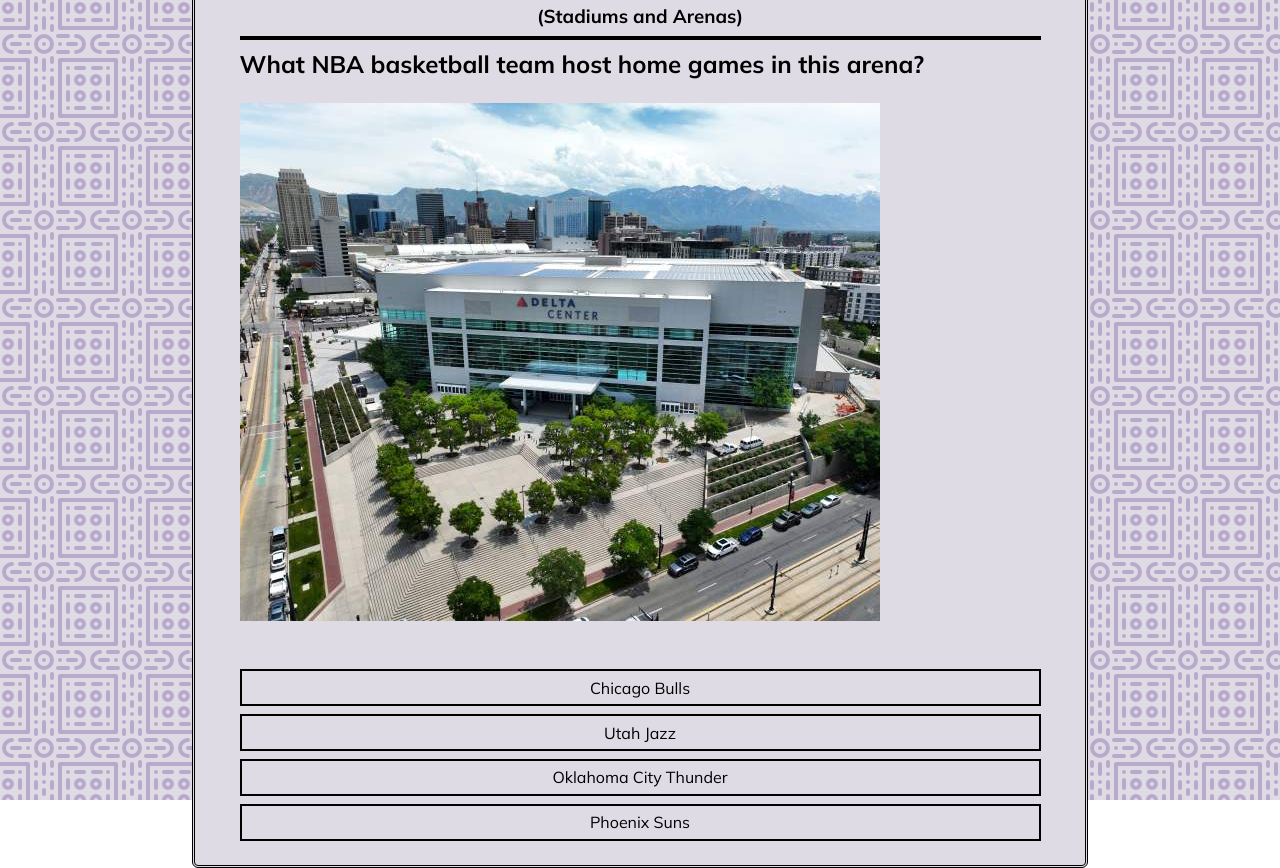
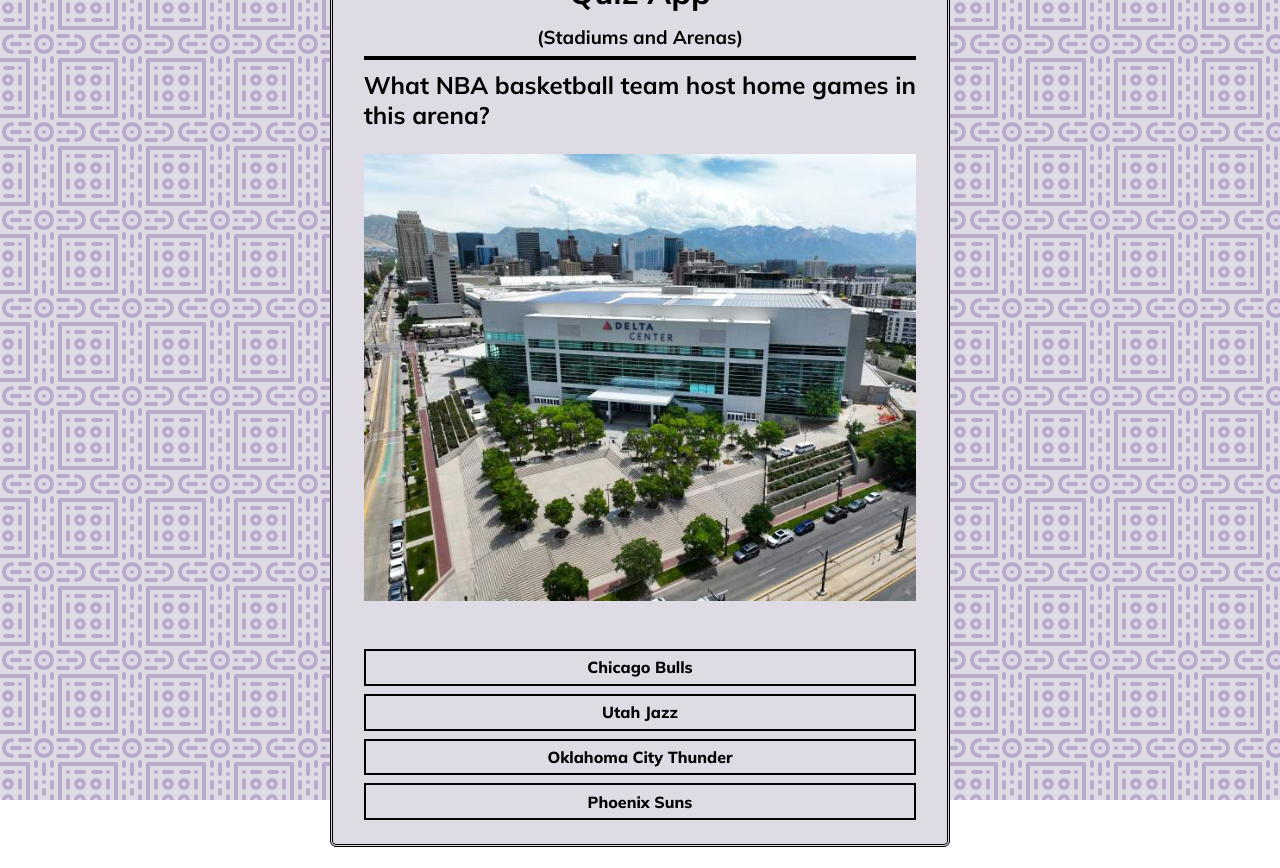
Before and after one commit to cdanderson76/cdaQuizApp, a React (Vite) app: page / in a window 1280 px wide. After the commit the page ends 847 px from the top, so only its background shows below. Built offline with nearby package versions, Linux system fonts and the light colour scheme.

Commit message:
made some changes to the animations for the buttons

```diff
--- a/src/index.css
+++ b/src/index.css
@@ -28,6 +28,7 @@
   flex-direction: column;
   align-items: center;
   width: 70%;
+  max-width: 620px;
   background-color: #DFDBE5;
   padding: 1em 0;
   border-style: double;
@@ -66,12 +67,15 @@
   list-style: none;
   width: 100%;
   border: 2px solid black;
+  font-weight: 800;
   padding: 0.4em 0;
   margin-bottom: 0.5em;
-  transition: 0.2s ease-in-out;
+  transition: 0.5s ease-in-out;
 }
 
 li:hover {
   border-radius: 20px;
   cursor: pointer;
+  background-color: #0e0e0e86;
+  color: #fff;
 }
```
